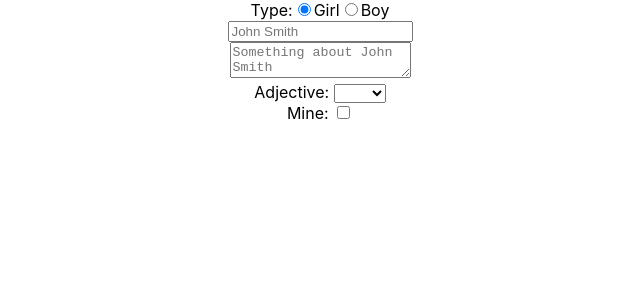
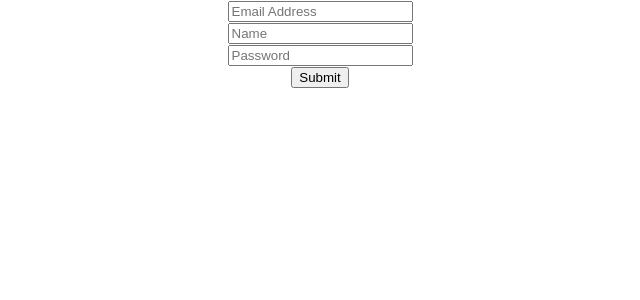
Before and after one commit to emjheypb/practical-react, a React (Create React App) app: page / in a window 1280 px wide. Shown: the top 300 px of the page, without its empty margins (320-960 px from the left). Built offline with nearby package versions, Linux system fonts and the light colour scheme.

Commit message:
validations

```diff
--- a/src/App.js
+++ b/src/App.js
@@ -1,8 +1,6 @@
 import { Component } from "react";
 import "./App.css";
-import ImageSlider from "./components/ImageSlider";
-import Counter from "./components/Counter";
-import MyForm from "./components/MyForm";
+import ValidationForm from "./components/ValidationForm";
 
 class App extends Component {
   state = {
@@ -18,7 +16,7 @@
   render() {
     return (
       <div className="App">
-        <MyForm />
+        <ValidationForm />
       </div>
     );
   }
--- /dev/null
+++ b/src/components/ValidationForm.js
@@ -0,0 +1,104 @@
+import React from "react";
+const initialState = {
+  email: "",
+  name: "",
+  password: "",
+  emailError: "",
+  nameError: "",
+  passwordError: "",
+};
+
+export default class ValidationForm extends React.Component {
+  state = initialState;
+
+  handleChange = (event) => {
+    this.setState({
+      [event.target.name]: event.target.value,
+    });
+  };
+
+  validate = () => {
+    let emailError = "";
+    let nameError = "";
+    let passwordError = "";
+
+    if (!this.state.email.includes("@")) {
+      emailError = "invalid email";
+    }
+
+    if (!this.state.name) {
+      nameError = "name is mandatory";
+    }
+
+    if (!this.state.password) {
+      passwordError = "password is mandatory";
+    }
+
+    // empty string = false
+    if (emailError || nameError) {
+      this.setState({
+        emailError,
+        nameError,
+        passwordError,
+      });
+      return false;
+    }
+
+    return true;
+  };
+
+  handleSubmit = (event) => {
+    event.preventDefault();
+    const isValid = this.validate();
+    if (isValid) {
+      console.log(this.state);
+
+      // clear form
+      this.setState(initialState);
+    }
+  };
+
+  render() {
+    return (
+      <form>
+        <div>
+          <input
+            type="email"
+            name="email"
+            onChange={this.handleChange}
+            placeholder="Email Address"
+            value={this.state.email}
+          />
+          <div style={{ color: "red", fontSize: 12 }}>
+            {this.state.emailError}
+          </div>
+        </div>
+        <div>
+          <input
+            type="text"
+            name="name"
+            onChange={this.handleChange}
+            placeholder="Name"
+            value={this.state.name}
+          />
+          <div style={{ color: "red", fontSize: 12 }}>
+            {this.state.nameError}
+          </div>
+        </div>
+        <div>
+          <input
+            type="password"
+            name="password"
+            onChange={this.handleChange}
+            placeholder="Password"
+            value={this.state.password}
+          />
+          <div style={{ color: "red", fontSize: 12 }}>
+            {this.state.passwordError}
+          </div>
+        </div>
+        <input type="submit" onClick={this.handleSubmit} />
+      </form>
+    );
+  }
+}
```
